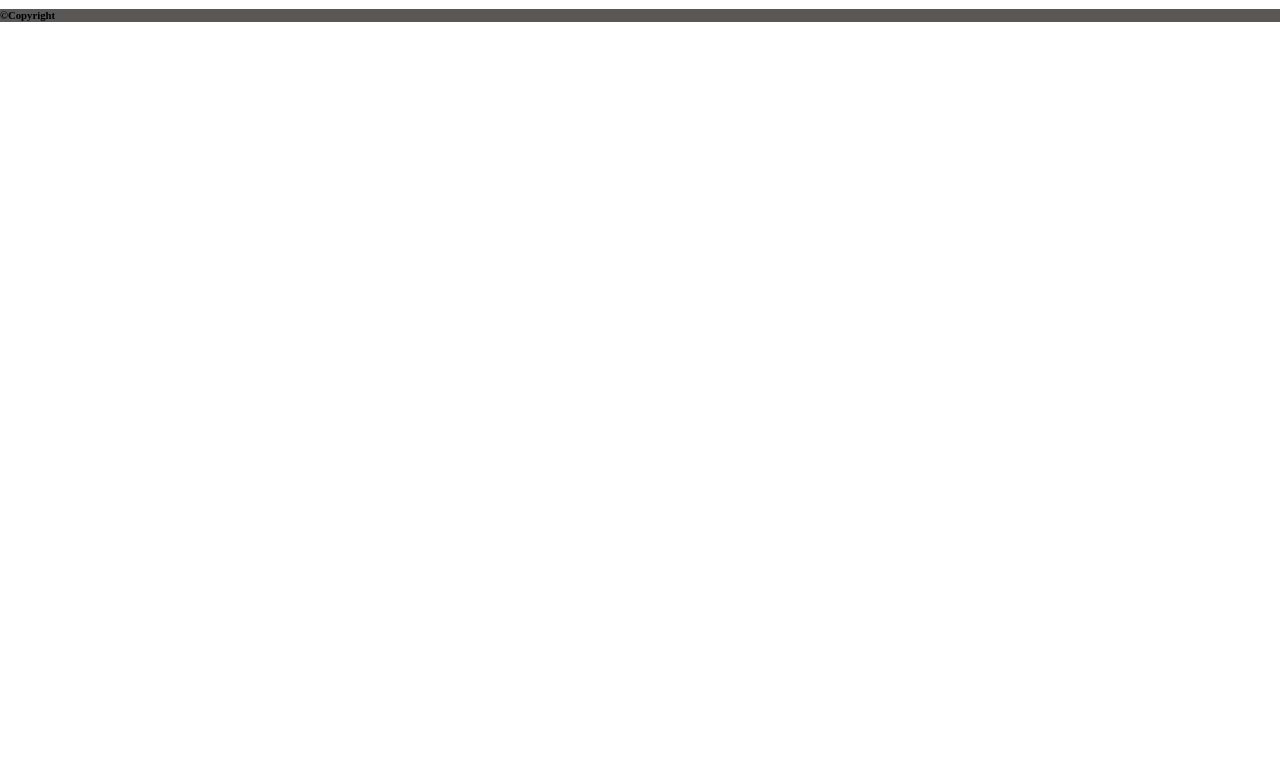
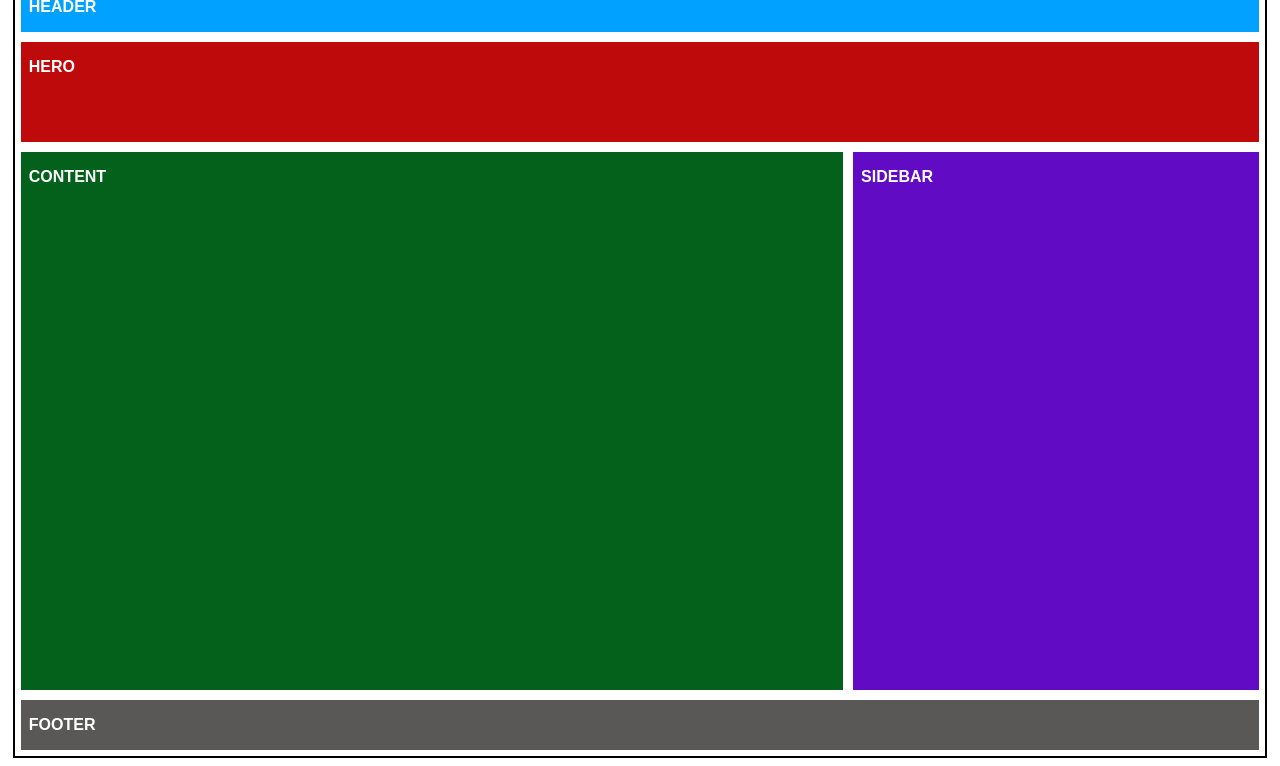
Before and after one commit to german518/plantillaFlex, a plain HTML site: page index.html in a window 1280 px wide. Shown: the part 34-800 px from the top of the page. Drawn offline with Linux system fonts and the light colour scheme.

Commit message:
desarrollamos el index del layout

```diff
--- a/index.html
+++ b/index.html
@@ -8,16 +8,34 @@
         <link rel="stylesheet" href="main.css" />
     </head>
     <body>
+        <div class="wrapper">
             <!-- HEADER -->
             <header>
-            <img src="./img/logo.svg" alt="logo">
-            <nav class="menu"></nav>
+                <div class="header">
+                    <p>Header</p>
+                </div>
             </header>
+            <section>
+                <div class="section__hero">
+                    <p>Hero</p>
+                </div>
+            </section>
             <!-- MAIN -->
-        <main></main>
+            <main>
+                <div class="main__content">
+                    <p>content</p>
+                </div>
+
+            </main>
+            <article>
+                <div class="sidebar">
+                    <p>sidebar</p>
+                </div>
+            </article>
             <!-- FOOTER -->
-        <footer>
-            <h6 class="copy">&copy;Copyright</h6>
+            <footer class="footer">
+                <p>Footer</p>
             </footer>
+        </div>
     </body>
 </html>
```
Lines whose indentation alone changed are shown as unchanged.
